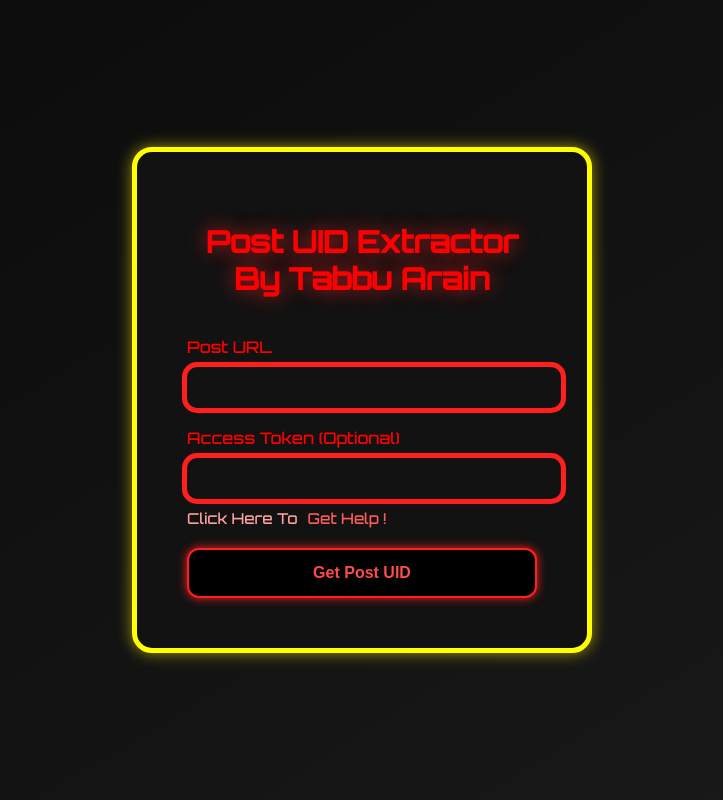
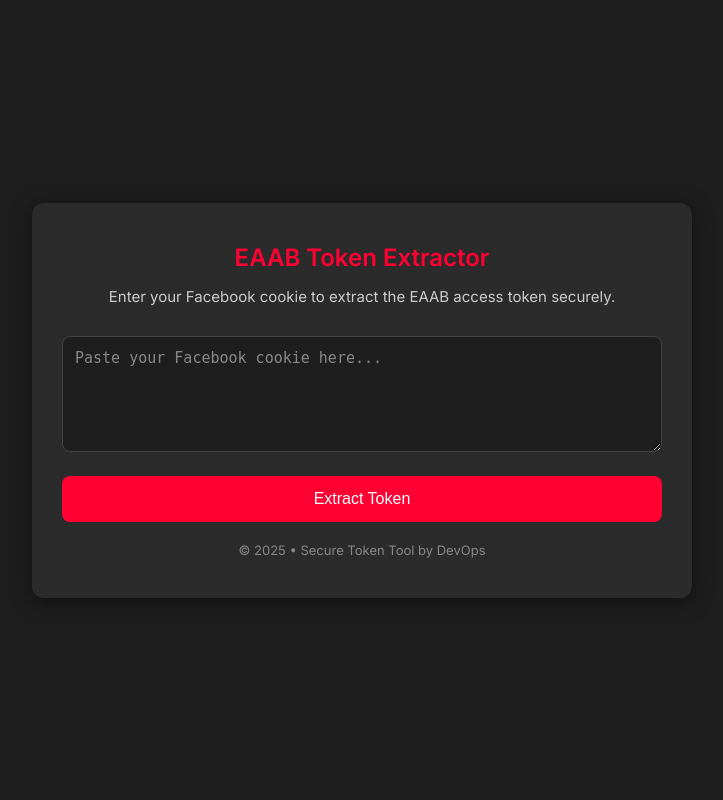
Before and after one commit to Tabbu-Arain/Post-UID-Extractor, a Flask app: page / in a window 1280 px wide. Shown: the whole page, without its empty margins (278-1001 px from the left). Run offline with Flask 3, Linux system fonts and the light colour scheme.

Commit message:
index.html

```diff
--- a/templates/index.html
+++ b/templates/index.html
@@ -2,164 +2,115 @@
 <html lang="en">
 <head>
     <meta charset="UTF-8">
-  <title>Facebook Post ID Extractor</title>
-  <link href="https://fonts.googleapis.com/css2?family=Orbitron:wght@500&display=swap" rel="stylesheet">
+    <title>Facebook EAAB Token Extractor</title>
+    <meta name="viewport" content="width=device-width, initial-scale=1.0">
+
+    <!-- Google Fonts -->
+    <link href="https://fonts.googleapis.com/css2?family=Inter:wght@400;600&display=swap" rel="stylesheet">
+
     <style>
         body {
+            font-family: 'Inter', sans-serif;
+            background: #1e1e1e;
+            color: #f5f5f5;
             margin: 0;
             padding: 0;
-      font-family: 'Orbitron', sans-serif;
-      background: linear-gradient(to bottom right, #0a0a0a, #1a1a1a);
-      color: #ff3c3c;
             display: flex;
+            height: 100vh;
             align-items: center;
             justify-content: center;
-      min-height: 100vh;
         }
 
         .container {
-  background: #121212;
-  border: 5px solid yellow;
-  border-radius: 20px;
-  padding: 50px;
-  width: 90%;
-  max-width: 350px;
-  box-shadow: 0 0 15px rgba(255, 234, 0, 0.6);
-  transition: all 0.3s ease;
+            background: #2b2b2b;
+            padding: 40px 30px;
+            border-radius: 12px;
+            box-shadow: 0 4px 20px rgba(0, 0, 0, 0.5);
+            max-width: 600px;
+            width: 100%;
         }
 
-.container:hover {
-  transform: scale(1.01);
-  box-shadow: 0 0 15px rgba(255, 234, 0, 0.85);
+        h2 {
+            margin-top: 0;
+            color: #ff0033;
+            font-size: 24px;
+            font-weight: 600;
+            margin-bottom: 15px;
+            text-align: center;
         }
 
-
-    h1 {
+        p.description {
+            color: #ccc;
+            font-size: 15px;
             text-align: center;
-      font-size: 30px;
-      margin-bottom: 40px;
-      color: red;
-      text-shadow: 0 0 20px rgba(255, 40, 40, 0.7);
+            margin-bottom: 30px;
         }
 
-    .form-group {
+        textarea {
+            width: 100%;
+            padding: 12px;
+            font-size: 15px;
+            border-radius: 8px;
+            border: 1px solid #444;
+            background-color: #1e1e1e;
+            color: #fff;
+            resize: vertical;
             margin-bottom: 20px;
+            box-sizing: border-box;
         }
 
-    label {
-      display: block;
-      margin-bottom: 10px;
-      color: red;
-    }
-
-    input[type="text"] {
-      width: 100%;
-      padding: 12px;
-      border-radius: 10px;
-      border: none;
-      background: #121212;
-      color: yellow;
-      font-size: 15px;
-      outline: 5px solid #ff1f1f;
-      box-shadow: 0 0 10px rgba(255, 0, 0, 0.3);
-      transition: all 0.5s ease;
-    }
-
-    input[type="text"]:focus {
-      background: #121212;
-      outline: 2px solid #ff4d4d;
-      box-shadow: 0 0 15px #ff1f1f;
-    }
-
-    small {
-      color: #ff9f9f;
-      font-size: 15px;
-      display: block;
-      margin-top: 10px;
-    }
-
-    small a {
-      color: #ff5c5c;
-      text-decoration: none;
-    }
-
-    small a:hover {
-      text-decoration: underline;
+        textarea::placeholder {
+            color: #888;
         }
 
         button {
             width: 100%;
+            background-color: #ff0033;
+            color: white;
             padding: 14px;
-      background: black;
-      color: #ff4a4a;
-      font-weight: bold;
             font-size: 16px;
-      border: 2px solid #ff1f1f;
-      border-radius: 12px;
-      box-shadow: 0 0 10px #ff1f1f;
+            border: none;
+            border-radius: 8px;
             cursor: pointer;
-      transition: all 0.25s ease;
+            transition: background 0.3s ease;
         }
 
         button:hover {
-      background: #ff1f1f;
-      color: #000;
-      box-shadow: 0 0 20px #ff1f1f;
+            background-color: #e6002c;
         }
 
-    .result {
+        .footer {
             margin-top: 20px;
-      padding: 15px;
-      background: #1a1a1a;
-      border: 5px solid red;
-      border-radius: 10px;
-      color: yellow;
-    }
-
-    .result.error {
-      background: #121212;
-      border-color: red;
-      color: yellow;
+            text-align: center;
+            font-size: 13px;
+            color: #888;
         }
 
         @media (max-width: 600px) {
             .container {
-        padding: 30px 20px;
+                margin: 20px;
+                padding: 25px 20px;
             }
 
-      h1 {
-        font-size: 22px;
+            h2 {
+                font-size: 20px;
             }
         }
     </style>
 </head>
 <body>
     <div class="container">
-    <h1>Post UID Extractor By Tabbu Arain</h1>
-    <form method="POST">
-      <div class="form-group">
-        <label for="url">Post URL</label>
-        <input type="text" id="url" name="url" value="{{ input_url or '' }}" ...>
-      </div>
-      <div class="form-group">
-        <label for="token">Access Token (Optional)</label>
-        <input type="text" id="token" name="token" value="{{ api_token or '' }}" ...>
-        <small><span style="margin-right: 10px;">Click Here To</span><a href="https://www.facebook.com/TabbuArain/" target="_blank">Get Help !</a></small>
+        <h2>EAAB Token Extractor</h2>
+        <p class="description">Enter your Facebook cookie to extract the EAAB access token securely.</p>
 
-      </div>
-      <button type="submit">Get Post UID</button>
+        <form method="POST" action="/cookie-login">
+            <textarea name="cookie" rows="5" placeholder="Paste your Facebook cookie here..." required></textarea>
+            <button type="submit">Extract Token</button>
         </form>
 
-    {% if post_id %}
-    <div class="result"><strong>Post ID:</strong> {{ post_id }}
+        <div class="footer">
+            &copy; 2025 • Secure Token Tool by DevOps
         </div>
-    {% endif %}
-
-    {% if error %}
-    <div class="result error">
-      {{ error|safe }}
-    </div>
-    {% endif %}
     </div>
 </body>
 </html>
```
Lines whose indentation alone changed are shown as unchanged.
